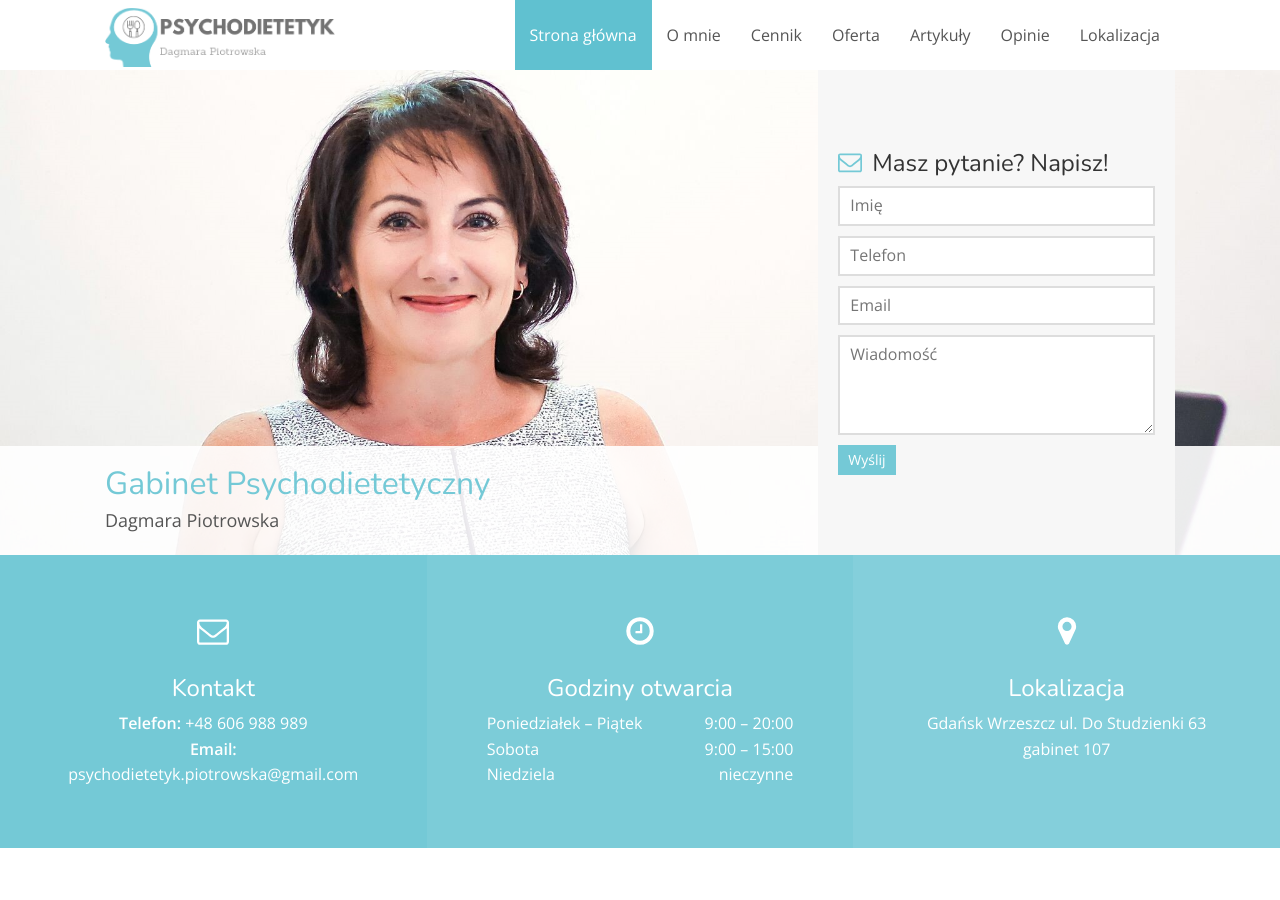
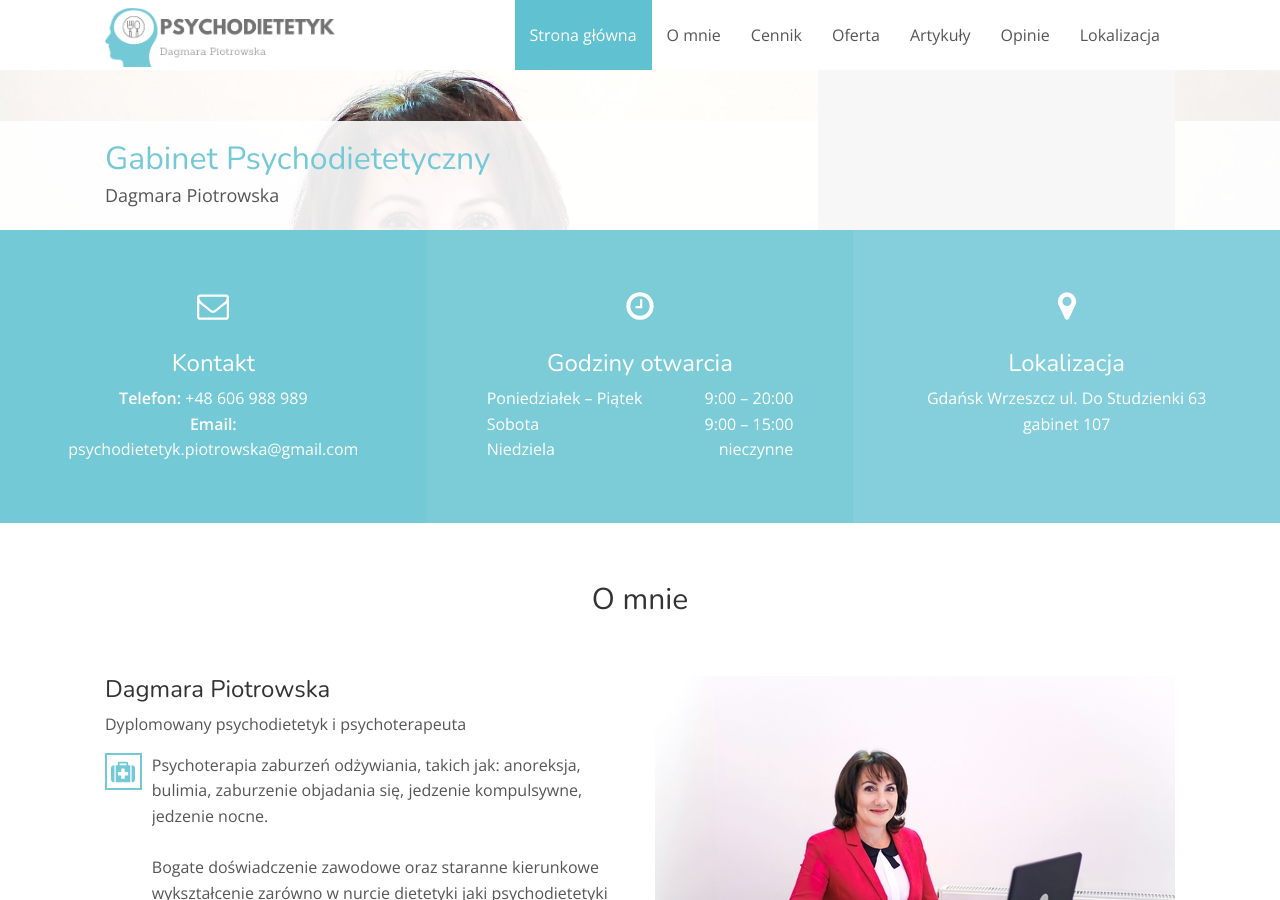
Before and after one commit to dagmarap/dagmarap.github.io, a Jekyll site: the page built from index.html, in a window 1280 px wide and 900 px high. Built offline with Jekyll 4.4.1, drawn with Linux system fonts in a browser that asks for light colours; nearby versions of some CDN libraries.

Commit message:
Remove the contact form

```diff
--- a/index.html
+++ b/index.html
@@ -22,22 +22,7 @@ meta:
     <div class="container-fluid">
 
         <div class="col-sm-6 col-sm-offset-6 col-md-4 col-md-offset-8 form">
-            <h3><svg class="icon icon-envelope-o"><use xlink:href="#icon-envelope-o"></use></svg>Masz pytanie? Napisz!</h3>
-            <form class="gform" action="https://script.google.com/macros/s/AKfycbxX_u1BaR5Z6HP083pUHglapwgX_SaNwF6A5fNDkP4Q9s16kz8/exec" method="post">
-                <div class="form-field">
-                    <input name="name" type="text" placeholder="Imię" required>
-                </div>
-                <div class="form-field">
-                    <input name="phone" type="tel" placeholder="Telefon" required>
-                </div>
-                <div class="form-field">
-                    <input name="email" type="email" placeholder="Email" required>
-                </div>
-                <div class="form-field">
-                    <textarea name="message" placeholder="Wiadomość" required></textarea>
-                </div>
-                <input type="submit" class="btn btn-default" value="Wyślij">
-            </form>
+
         </div>
 
     </div>
```
